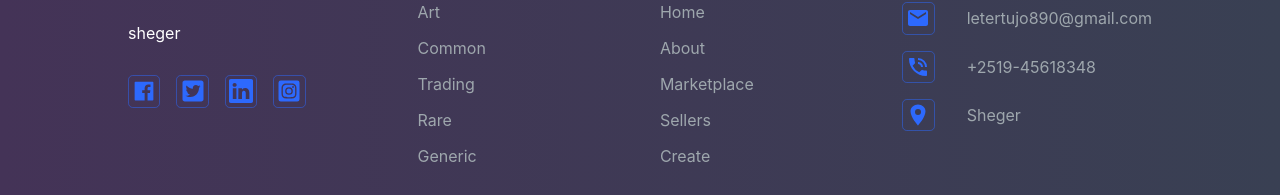
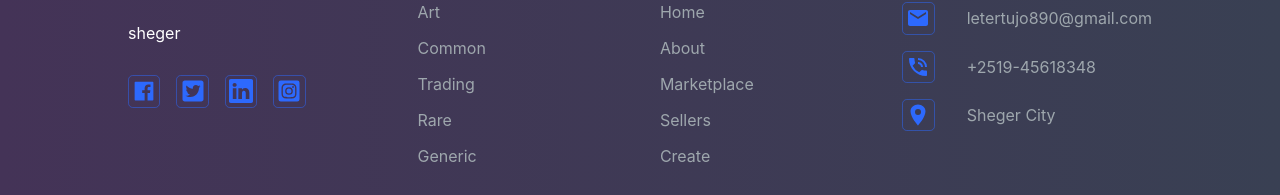
Before and after one commit to letera1/MarketPlace, a React (Create React App) app: page / in a window 1280 px wide. Shown: the part 4790-4985 px from the top of the page. Built offline with nearby package versions, Linux system fonts and the light colour scheme.

Commit message:
Update Footer.jsx

```diff
--- a/src/components/Footer.jsx
+++ b/src/components/Footer.jsx
@@ -22,7 +22,7 @@ export default function Footer() {
     },
     {
       icon: <IoLocationSharp />,
-      value: "Sheger",
+      value: "Sheger City",
     },
   ];
   const socialIcons = [
```
